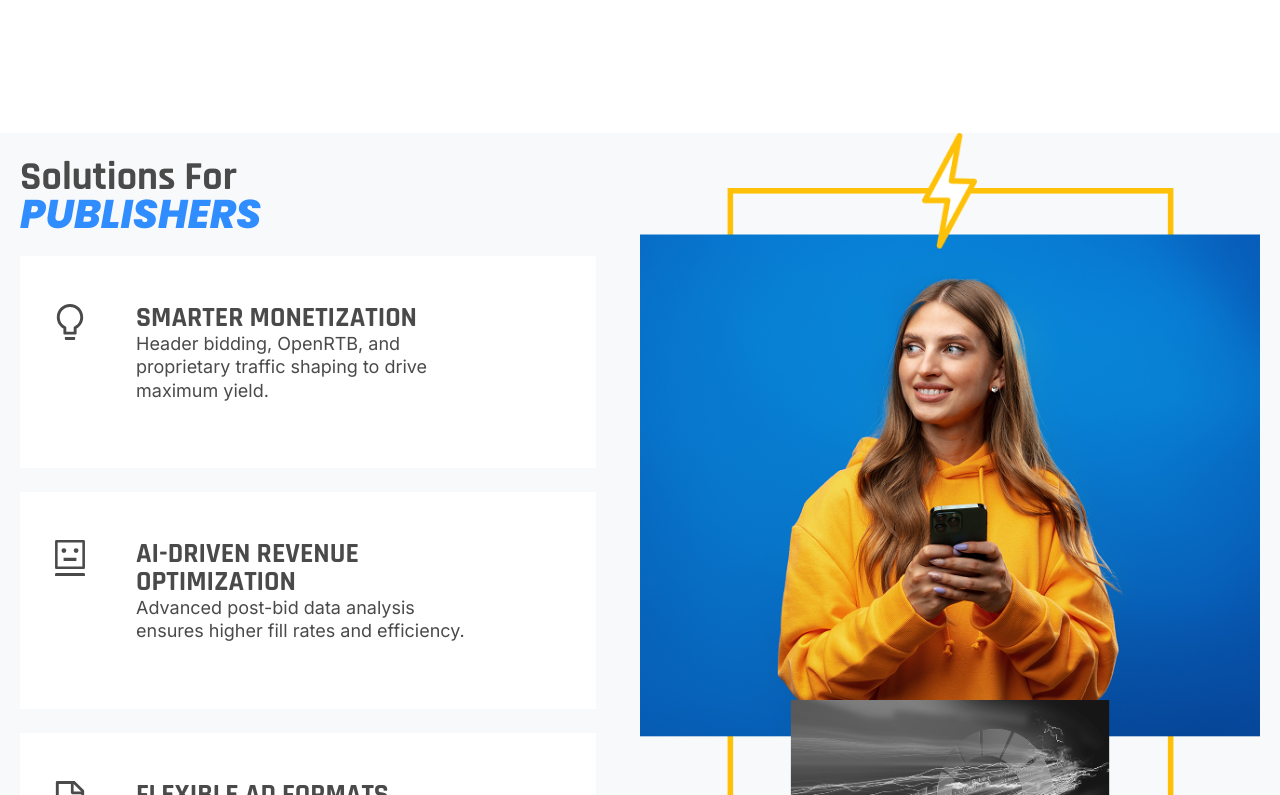
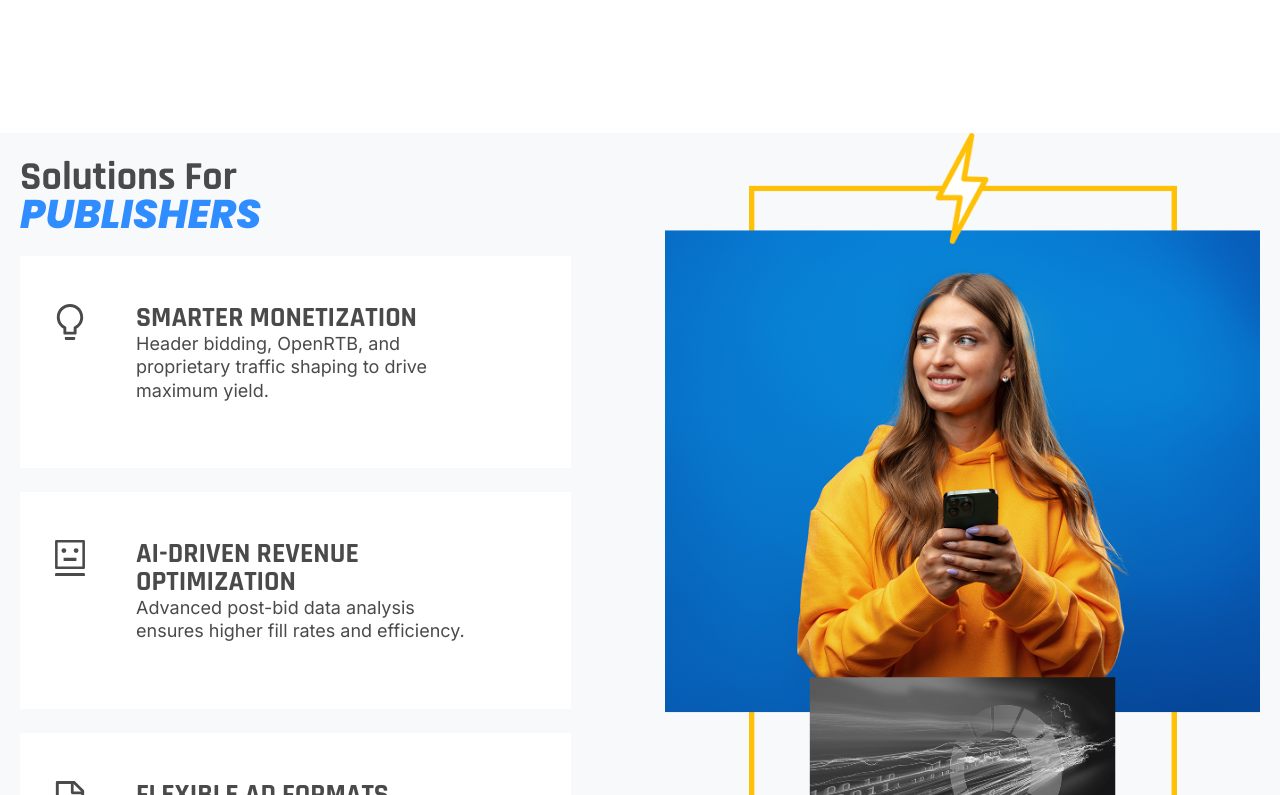
Before and after one commit to jwong65/vite-react-site, a React (Vite) app: page / in a window 1280 px wide. Shown: the part 1285-2080 px from the top of the page. Built offline with nearby package versions, Linux system fonts and the light colour scheme.

Commit message:
Fixed remaining media alignment, adjusted home-container-3 to have margin 0 auto.

```diff
--- a/src/pages/home.css
+++ b/src/pages/home.css
@@ -143,6 +143,7 @@
     display: flex;
     justify-content: space-between;
     width: 100%;
+    margin: 0 auto;
     max-width:1512px;
     padding: 2rem;
 }
@@ -170,7 +171,7 @@
 }
 .left-content-home, .right-content-home{
     flex: 1;
-    max-width: 50%;
+    max-width: 48%;
 }
 .left-content-home {
     flex: 1;
@@ -500,7 +501,7 @@
         height: auto;
         margin: 0 auto;
     }
-    .home-container-3:first-of-type .right-content {
+    .home-container-3:first-of-type .right-content-home {
         order: 1;
     }
     .home-container-3:first-of-type .left-content-home {
```
